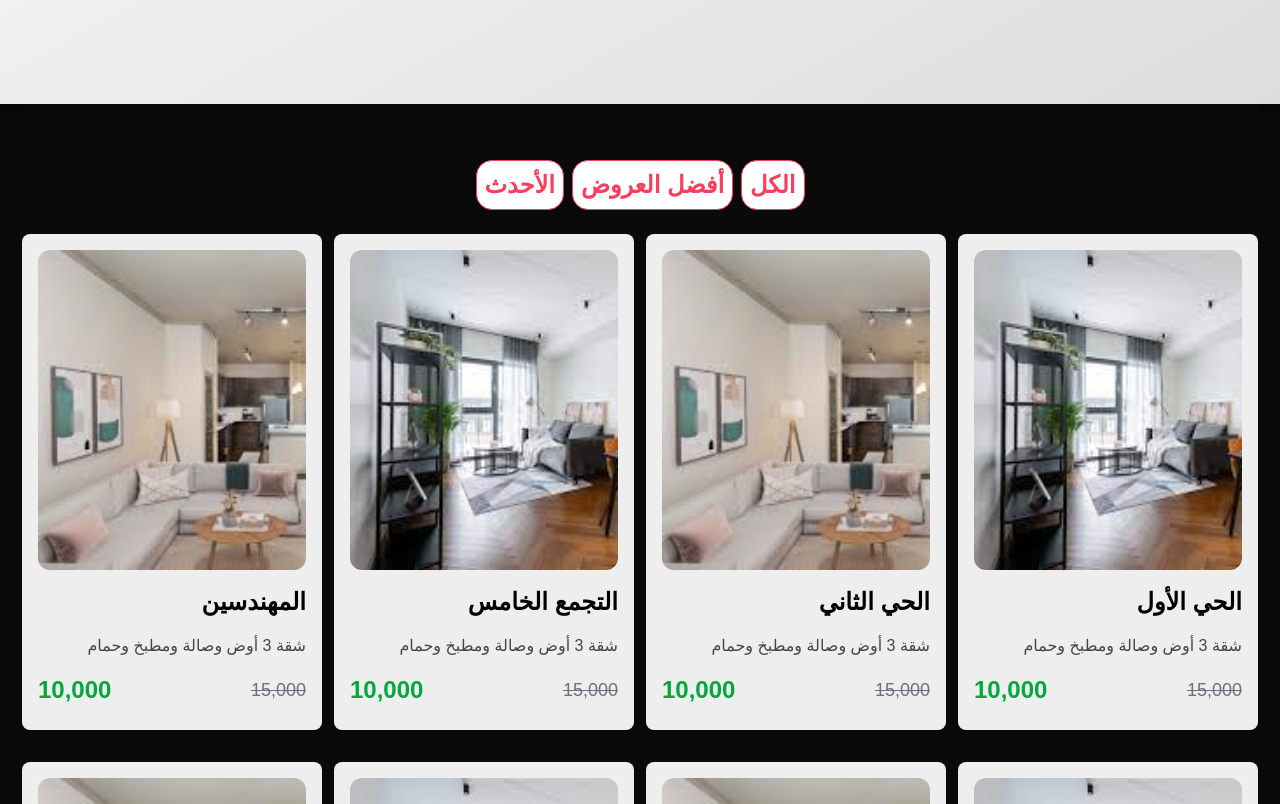
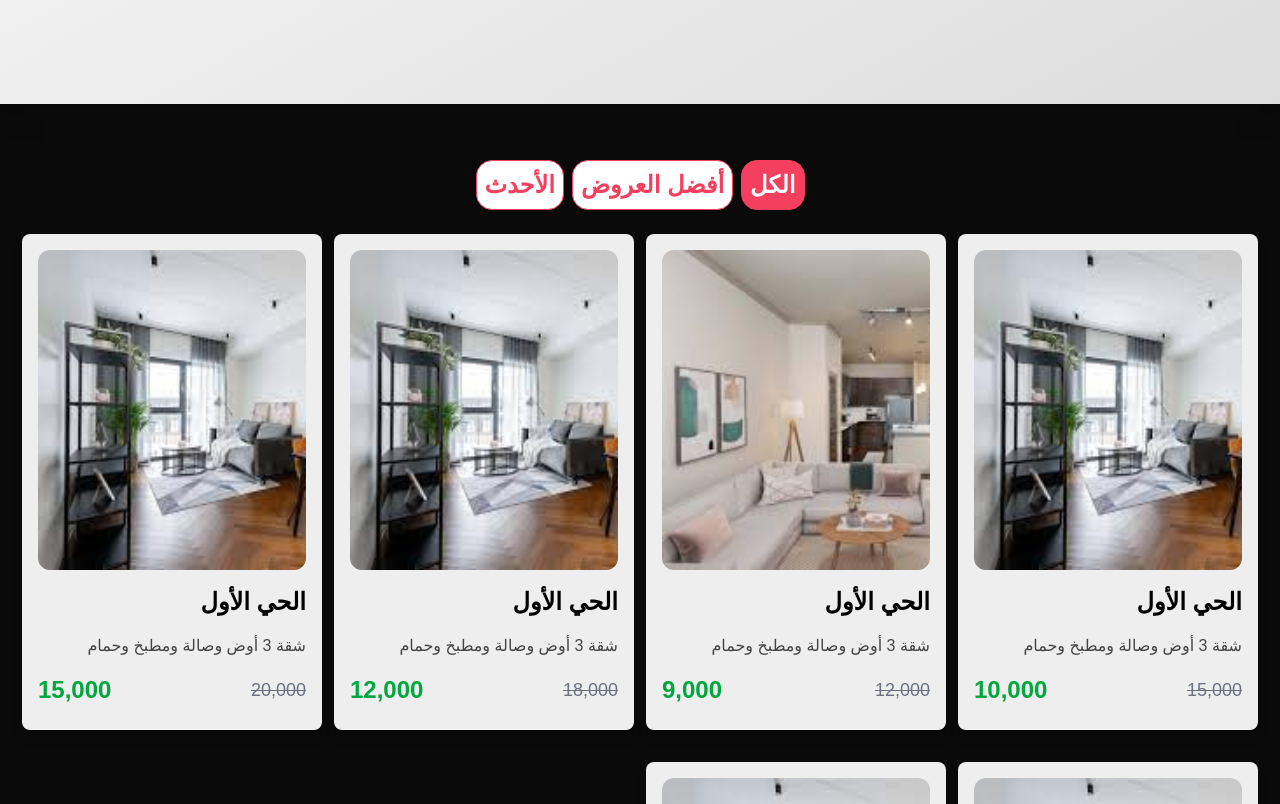
Before and after one commit to soghayarmahmoud/sakanify, a Next.js app: page / in a window 1280 px wide. Shown: the part 580-1384 px from the top of the page. Built offline with nearby package versions, Linux system fonts and the light colour scheme.

Commit message:
create a page for each card contain more details

```diff
--- /dev/null
+++ b/app/apartments/[id]/page.js
@@ -0,0 +1,109 @@
+import React from 'react';
+import Link from 'next/link';
+    const apartments = [
+        // ... (your existing apartments array)
+        {
+            id: 1,
+            title: "الحي الأول",
+            description: "شقة 3 أوض وصالة ومطبخ وحمام",
+            imageUrl: "/images/1.jpg",
+            deletedPrice: "15,000",
+            price: "10,000",
+            tags: ['best', 'all']
+        },
+        {
+            id: 2,
+            title: "الحي الأول",
+            description: "شقة 3 أوض وصالة ومطبخ وحمام",
+            imageUrl: "/images/2.jpg",
+            deletedPrice: "12,000",
+            price: "9,000",
+            tags: ['new', 'all']
+
+        },
+        {
+            id: 3,
+            title: "الحي الأول",
+            description: "شقة 3 أوض وصالة ومطبخ وحمام",
+            imageUrl: "/images/1.jpg",
+            deletedPrice: "18,000",
+            price: "12,000",
+            tags: ['best', 'all']
+
+
+        },
+        {
+            id: 4,
+            title: "الحي الأول",
+            description: "شقة 3 أوض وصالة ومطبخ وحمام",
+            imageUrl: "/images/1.jpg",
+            deletedPrice: "20,000",
+            price: "15,000",
+            tags: ['new', 'all']
+        },
+        {
+            id: 5,
+            title: "الحي الأول",
+            description: "شقة 3 أوض وصالة ومطبخ وحمام",
+            imageUrl: "/images/1.jpg",
+            deletedPrice: "15,000",
+            price: "10,000",
+            tags: ['best', 'all']
+        },
+        {
+            id: 6,
+            title: "الحي الأول",
+            description: "شقة 3 أوض وصالة ومطبخ وحمام",
+            imageUrl: "/images/1.jpg",
+            deletedPrice: "15,000",
+            price: "10,000",
+            tags: ['new', 'all']
+        },
+    ];
+
+
+
+const ApartmentDetailPage = ({ params }) => {
+    // 1. Get the ID from the URL parameters
+    const { id } = params;
+    const apartmentId = parseInt(id, 10);
+
+    // 2. Find the apartment in your data
+    const apartment = apartments.find(apt => apt.id === apartmentId);
+
+    // 3. Handle case where the apartment is not found
+    if (!apartment) {
+        // next/navigation's notFound() will display a 404 page
+        notFound();
+    }
+
+    // 4. Render the details of the found apartment
+    return (
+        <main className="p-8" dir="rtl">
+            <div className="max-w-4xl mx-auto bg-white rounded-lg shadow-xl overflow-hidden">
+                <div className="relative h-96">
+                    <img
+                        src={apartment.imageUrl}
+                        alt={apartment.title}
+                        className="w-full h-full object-cover"
+                    />
+                </div>
+                <div className="p-6">
+                    <h1 className="text-4xl font-extrabold text-gray-800 mb-4">{apartment.title}</h1>
+                    <p className="text-2xl text-gray-600 mb-6">{apartment.description}</p>
+                    <div className="flex items-baseline mb-6">
+                        <p className="text-4xl text-green-600 font-bold ml-4">{apartment.price} EGP</p>
+                        <del className="text-2xl text-gray-400">{apartment.deletedPrice} EGP</del>
+                    </div>
+                    <div className="prose lg:prose-xl">
+                        <h2 className="text-2xl font-bold text-gray-700 mt-8 mb-2">تفاصيل إضافية</h2>
+                        <p className="text-xl text-gray-500">{apartment.details}</p>
+                    </div>
+
+                </div>
+            </div>
+        </main>
+    );
+};
+
+export default ApartmentDetailPage;
--- a/app/components/Card.jsx
+++ b/app/components/Card.jsx
@@ -2,12 +2,13 @@
 
 import React from 'react';
 import Image from 'next/image';
+import Link from 'next/link';
 
 
 
-
-const Card = ({ title, description, imageUrl, deletedPrice, price  }) => {
+const Card = ({ title,id,  description, imageUrl, deletedPrice, price  }) => {
     return (
+         <Link href={`/apartments/${id}`}>
         <div className="bg-[#eee] rounded-lg shadow-lg p-4  w-[300px] m-2 " dir='rtl'>
             <div className='h-80 md:h-80 rounded-xl relative group' style={{backgroundImage: `url(${imageUrl})`, backgroundSize: 'cover'}}>
 
@@ -24,6 +25,7 @@ const Card = ({ title, description, imageUrl, deletedPrice, price  }) => {
             </div>
             </div>
         </div>
+        </Link>
     );
 }
 
--- a/app/components/MainSection.jsx
+++ b/app/components/MainSection.jsx
@@ -1,34 +1,124 @@
 "use client";
-import React from 'react'
-import Card from './Card'
+import React, { useState } from 'react';
+import Card from './Card';
+
 const MainSection = () => {
-    return(
-    <section className='py-8 flex flex-col ' dir='rtl'>
+    const apartments = [
+        // ... (your existing apartments array)
+        {
+            id: 1,
+            title: "الحي الأول",
+            description: "شقة 3 أوض وصالة ومطبخ وحمام",
+            imageUrl: "/images/1.jpg",
+            deletedPrice: "15,000",
+            price: "10,000",
+            tags: ['best', 'all']
+        },
+        {
+            id: 2,
+            title: "الحي الأول",
+            description: "شقة 3 أوض وصالة ومطبخ وحمام",
+            imageUrl: "/images/2.jpg",
+            deletedPrice: "12,000",
+            price: "9,000",
+            tags: ['new', 'all']
+
+        },
+        {
+            id: 3,
+            title: "الحي الأول",
+            description: "شقة 3 أوض وصالة ومطبخ وحمام",
+            imageUrl: "/images/1.jpg",
+            deletedPrice: "18,000",
+            price: "12,000",
+            tags: ['best', 'all']
 
 
-    <div className='flex flex-row justify-center items-center p-2'>
-        <button className='mx-1 border outline-0 bg-white border-[#F43F5E] text-[#F43F5E] hover:bg-[#F43F5E] hover:text-white  p-2 font-bold  text-2xl transition-all duration-500 rounded-2xl ' >الكل</button>
-        <button className='mx-1 border outline-0 bg-[#fff] border-[#F43F5E] text-[#F43F5E] hover:bg-[#F43F5E] hover:text-white p-2 font-bold text-2xl transition-all duration-500 rounded-2xl' >أفضل العروض</button>
-        <button className='mx-1 border outline-0 bg-[#fff] border-[#F43F5E] text-[#F43F5E] hover:bg-[#F43F5E] hover:text-white  p-2 font-bold text-2xl transition-all duration-500 rounded-2xl' >الأحدث</button>
-    </div>
+        },
+        {
+            id: 4,
+            title: "الحي الأول",
+            description: "شقة 3 أوض وصالة ومطبخ وحمام",
+            imageUrl: "/images/1.jpg",
+            deletedPrice: "20,000",
+            price: "15,000",
+            tags: ['new', 'all']
+        },
+        {
+            id: 5,
+            title: "الحي الأول",
+            description: "شقة 3 أوض وصالة ومطبخ وحمام",
+            imageUrl: "/images/1.jpg",
+            deletedPrice: "15,000",
+            price: "10,000",
+            tags: ['best', 'all']
+        },
+        {
+            id: 6,
+            title: "الحي الأول",
+            description: "شقة 3 أوض وصالة ومطبخ وحمام",
+            imageUrl: "/images/1.jpg",
+            deletedPrice: "15,000",
+            price: "10,000",
+            tags: ['new', 'all']
+        },
+    ];
 
+    // 1. Use state to manage which apartments to display
+    const [filteredApartments, setFilteredApartments] = useState(apartments);
+    const [activeTag, setActiveTag] = useState('all');
 
-    <div className='grid md:grid-cols-2 gap-4 md:gap-4 p-2 lg:grid-cols-4 place-items-center w-full'>
+    // 2. Define the filter function to update the state
+    const handleFilter = (tag) => {
+        setActiveTag(tag);
+        if (tag === 'all') {
+            setFilteredApartments(apartments);
+        } else {
+            const filtered = apartments.filter(apartment => apartment.tags.includes(tag));
+            setFilteredApartments(filtered);
+        }
+    };
 
-    <Card  imageUrl={'/images/1.jpg'} title={"الحي الأول "} description={"شقة 3 أوض وصالة ومطبخ وحمام"} deletedPrice={"15,000"} price={"10,000"}></Card>
-    <Card  imageUrl={'/images/2.jpg'} title={"الحي الثاني "} description={"شقة 3 أوض وصالة ومطبخ وحمام"} deletedPrice={"15,000"} price={"10,000"}></Card>
-    <Card  imageUrl={'/images/1.jpg'} title={"التجمع الخامس "} description={"شقة 3 أوض وصالة ومطبخ وحمام"} deletedPrice={"15,000"} price={"10,000"}></Card>
-    <Card  imageUrl={'/images/2.jpg'} title={" المهندسين "} description={"شقة 3 أوض وصالة ومطبخ وحمام"} deletedPrice={"15,000"} price={"10,000"}></Card>
-    <Card  imageUrl={'/images/1.jpg'} title={" وسط البلد "} description={"شقة 3 أوض وصالة ومطبخ وحمام"} deletedPrice={"15,000"} price={"10,000"}></Card>
-    <Card  imageUrl={'/images/2.jpg'} title={"الحي الأول "} description={"شقة 3 أوض وصالة ومطبخ وحمام"} deletedPrice={"15,000"} price={"10,000"}></Card>
-    <Card  imageUrl={'/images/1.jpg'} title={"الحي الأول "} description={"شقة 3 أوض وصالة ومطبخ وحمام"} deletedPrice={"15,000"} price={"10,000"}></Card>
-    <Card  imageUrl={'/images/2.jpg'} title={"الحي الأول "} description={"شقة 3 أوض وصالة ومطبخ وحمام"} deletedPrice={"15,000"} price={"10,000"}></Card>
-    <Card  imageUrl={'/images/1.jpg'} title={"الحي الأول "} description={"شقة 3 أوض وصالة ومطبخ وحمام"} deletedPrice={"15,000"} price={"10,000"}></Card>
-    </div>
+    return (
+        <section className='py-8 flex flex-col' dir='rtl'>
+            <div className='flex flex-row justify-center items-center p-2'>
+                {/* 3. Use an arrow function in the onClick handler */}
+                <button
+                    onClick={() => handleFilter('all')}
+                    className={`mx-1 border outline-0 border-[#F43F5E] p-2 font-bold text-2xl transition-all duration-500 rounded-2xl ${activeTag === 'all' ? 'bg-[#F43F5E] text-white' : 'bg-white text-[#F43F5E] '}`}
+                >
+                    الكل
+                </button>
+                <button
+                    onClick={() => handleFilter('best')}
+                    className={`mx-1 border outline-0 border-[#F43F5E] p-2 font-bold text-2xl transition-all duration-500 rounded-2xl ${activeTag === 'best' ? 'bg-[#F43F5E] text-white' : 'bg-white text-[#F43F5E] '}`}
+                >
+                    أفضل العروض
+                </button>
+                <button
+                    onClick={() => handleFilter('new')}
+                    className={`mx-1 border outline-0 border-[#F43F5E] p-2 font-bold text-2xl transition-all duration-500 rounded-2xl ${activeTag === 'new' ? 'bg-[#F43F5E] text-white' : 'bg-white text-[#F43F5E] '}`}
+                >
+                    الأحدث
+                </button>
+            </div>
 
+            <div className='grid md:grid-cols-2 gap-4 md:gap-4 p-2 lg:grid-cols-4 place-items-center w-full'>
+                {/* 4. Map over the state variable, not the original array */}
+                {filteredApartments.map((apartment) => (
+                    <Card
+                        key={apartment.id}
+                        id={apartment.id}
+                        title={apartment.title}
+                        description={apartment.description}
+                        imageUrl={apartment.imageUrl}
+                        deletedPrice={apartment.deletedPrice}
+                        price={apartment.price}
+                    />
+                ))}
+            </div>
+        </section>
+    );
+};
 
-    </section>
-    )
-}
-
-export default MainSection
+export default MainSection;
```
